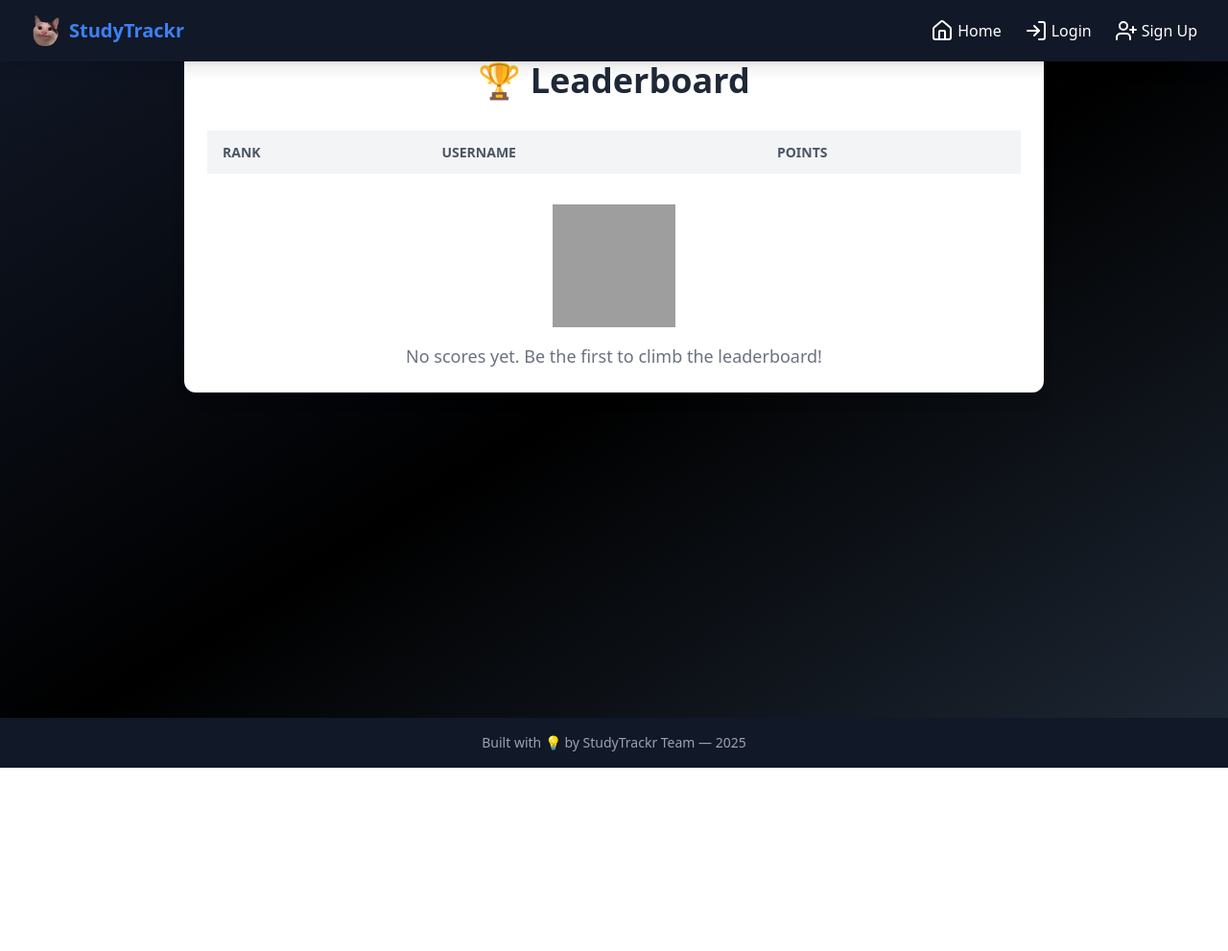
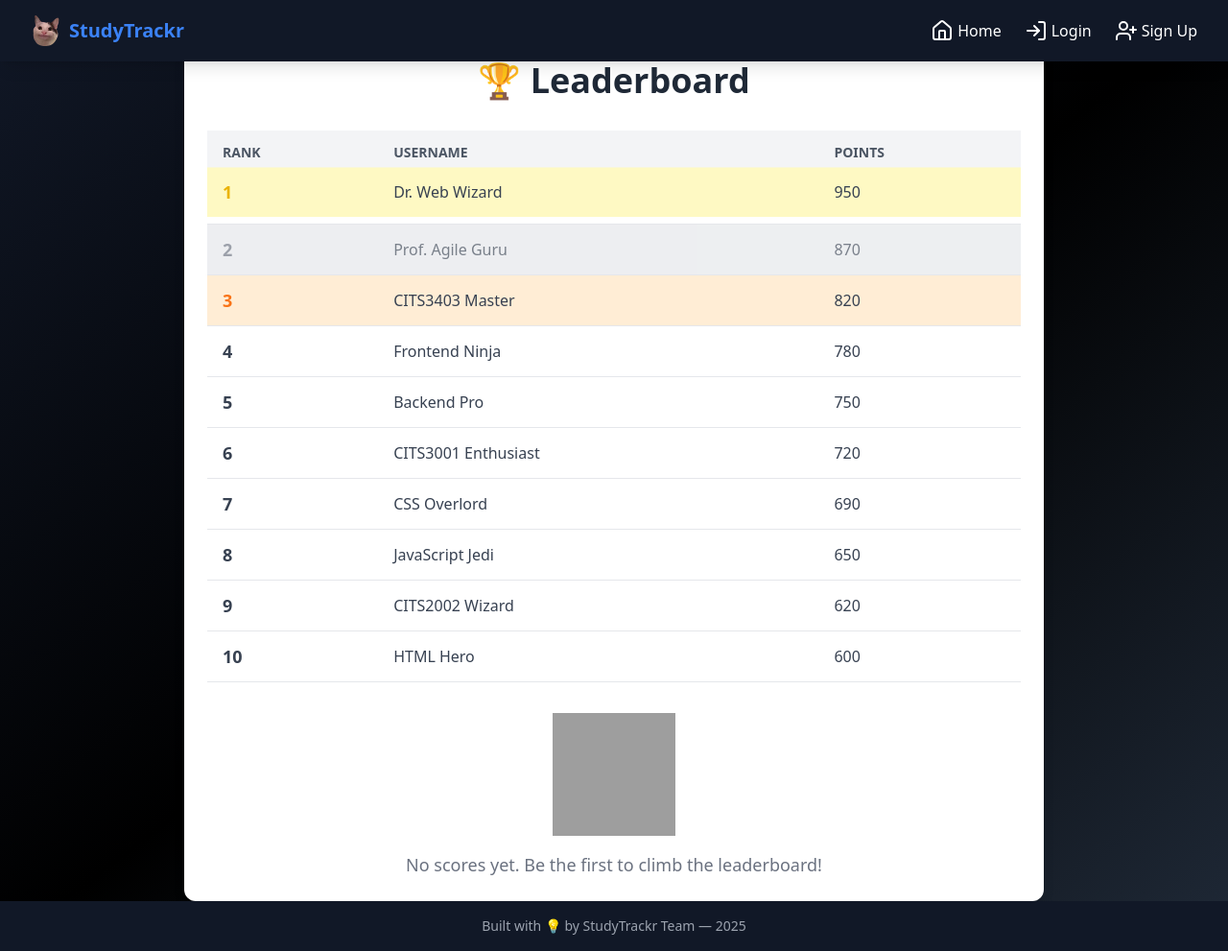
Before and after one commit to jiabaoliu-015/C16, a Flask app: page /leaderboard/ in a window 1280 px wide. Shown: the whole page at 96% size. Before the commit the page ends 800 px from the top, so only its background shows below. Run offline with Flask 2, Linux system fonts and the light colour scheme; lists and menus that the app fills with data are empty; some libraries are stand-ins or nearby versions; grey boxes are pictures that could not be loaded.

Commit message:
Added 10 sample user data, UWA related

```diff
--- a/app/templates/leaderboard.html
+++ b/app/templates/leaderboard.html
@@ -13,13 +13,58 @@
       </tr>
     </thead>
     <tbody class="text-gray-700">
-      {% for user in leaderboard %}
-      <tr class="border-b hover:bg-gray-50 transition duration-300 {% if loop.index == 1 %}bg-yellow-100{% elif loop.index == 2 %}bg-gray-200{% elif loop.index == 3 %}bg-orange-100{% endif %}">
-        <td class="py-3 px-4 font-bold text-lg {% if loop.index == 1 %}text-yellow-500{% elif loop.index == 2 %}text-gray-500{% elif loop.index == 3 %}text-orange-500{% endif %}">{{ loop.index }}</td>
-        <td class="py-3 px-4">{{ user.username }}</td>
-        <td class="py-3 px-4">{{ user.points }}</td>
+      <!-- Sample data -->
+      <tr class="border-b hover:bg-gray-50 transition duration-300 bg-yellow-100">
+        <td class="py-3 px-4 font-bold text-lg text-yellow-500">1</td>
+        <td class="py-3 px-4">Dr. Web Wizard</td>
+        <td class="py-3 px-4">950</td>
       </tr>
-      {% endfor %}
+      <tr class="border-b hover:bg-gray-50 transition duration-300 bg-gray-200">
+        <td class="py-3 px-4 font-bold text-lg text-gray-500">2</td>
+        <td class="py-3 px-4">Prof. Agile Guru</td>
+        <td class="py-3 px-4">870</td>
+      </tr>
+      <tr class="border-b hover:bg-gray-50 transition duration-300 bg-orange-100">
+        <td class="py-3 px-4 font-bold text-lg text-orange-500">3</td>
+        <td class="py-3 px-4">CITS3403 Master</td>
+        <td class="py-3 px-4">820</td>
+      </tr>
+      <tr class="border-b hover:bg-gray-50 transition duration-300">
+        <td class="py-3 px-4 font-bold text-lg">4</td>
+        <td class="py-3 px-4">Frontend Ninja</td>
+        <td class="py-3 px-4">780</td>
+      </tr>
+      <tr class="border-b hover:bg-gray-50 transition duration-300">
+        <td class="py-3 px-4 font-bold text-lg">5</td>
+        <td class="py-3 px-4">Backend Pro</td>
+        <td class="py-3 px-4">750</td>
+      </tr>
+      <tr class="border-b hover:bg-gray-50 transition duration-300">
+        <td class="py-3 px-4 font-bold text-lg">6</td>
+        <td class="py-3 px-4">CITS3001 Enthusiast</td>
+        <td class="py-3 px-4">720</td>
+      </tr>
+      <tr class="border-b hover:bg-gray-50 transition duration-300">
+        <td class="py-3 px-4 font-bold text-lg">7</td>
+        <td class="py-3 px-4">CSS Overlord</td>
+        <td class="py-3 px-4">690</td>
+      </tr>
+      <tr class="border-b hover:bg-gray-50 transition duration-300">
+        <td class="py-3 px-4 font-bold text-lg">8</td>
+        <td class="py-3 px-4">JavaScript Jedi</td>
+        <td class="py-3 px-4">650</td>
+      </tr>
+      <tr class="border-b hover:bg-gray-50 transition duration-300">
+        <td class="py-3 px-4 font-bold text-lg">9</td>
+        <td class="py-3 px-4">CITS2002 Wizard</td>
+        <td class="py-3 px-4">620</td>
+      </tr>
+      <tr class="border-b hover:bg-gray-50 transition duration-300">
+        <td class="py-3 px-4 font-bold text-lg">10</td>
+        <td class="py-3 px-4">HTML Hero</td>
+        <td class="py-3 px-4">600</td>
+      </tr>
+      <!-- End of sample data -->
     </tbody>
   </table>
 
```
